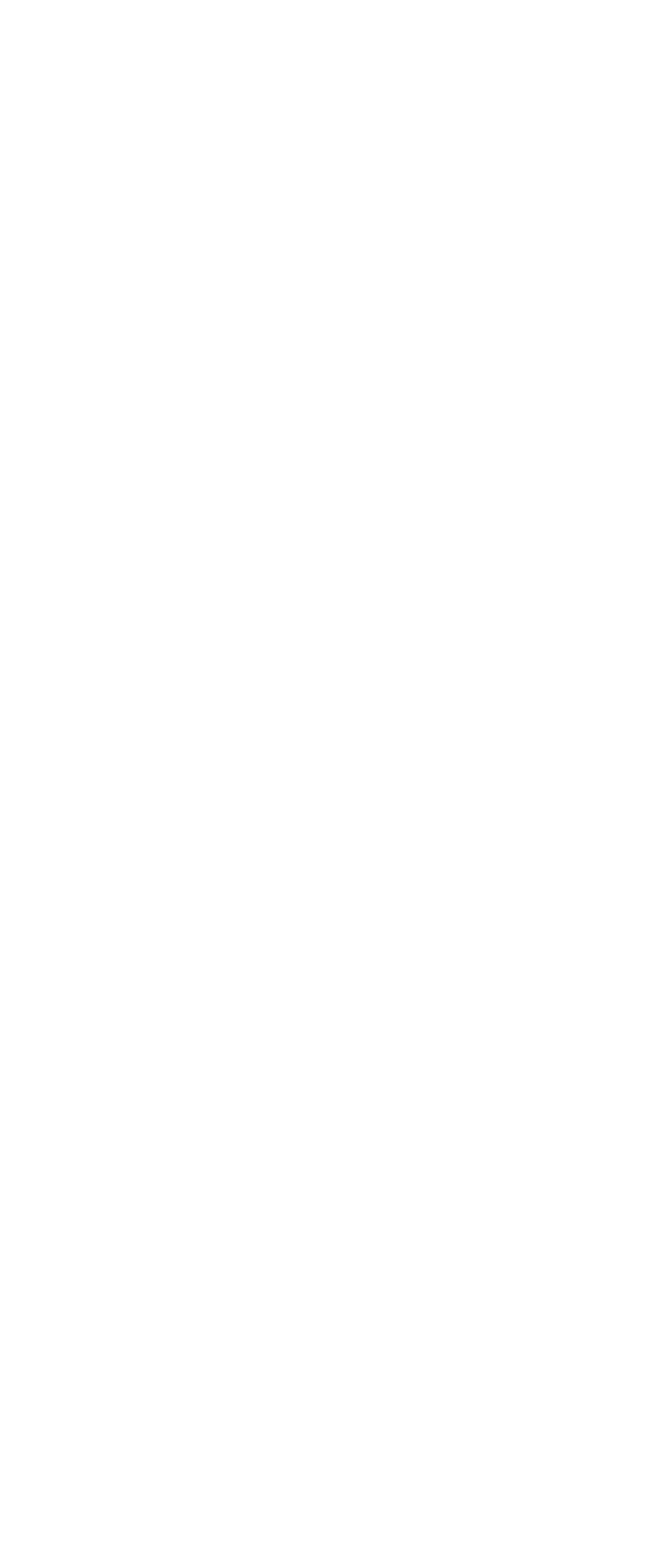
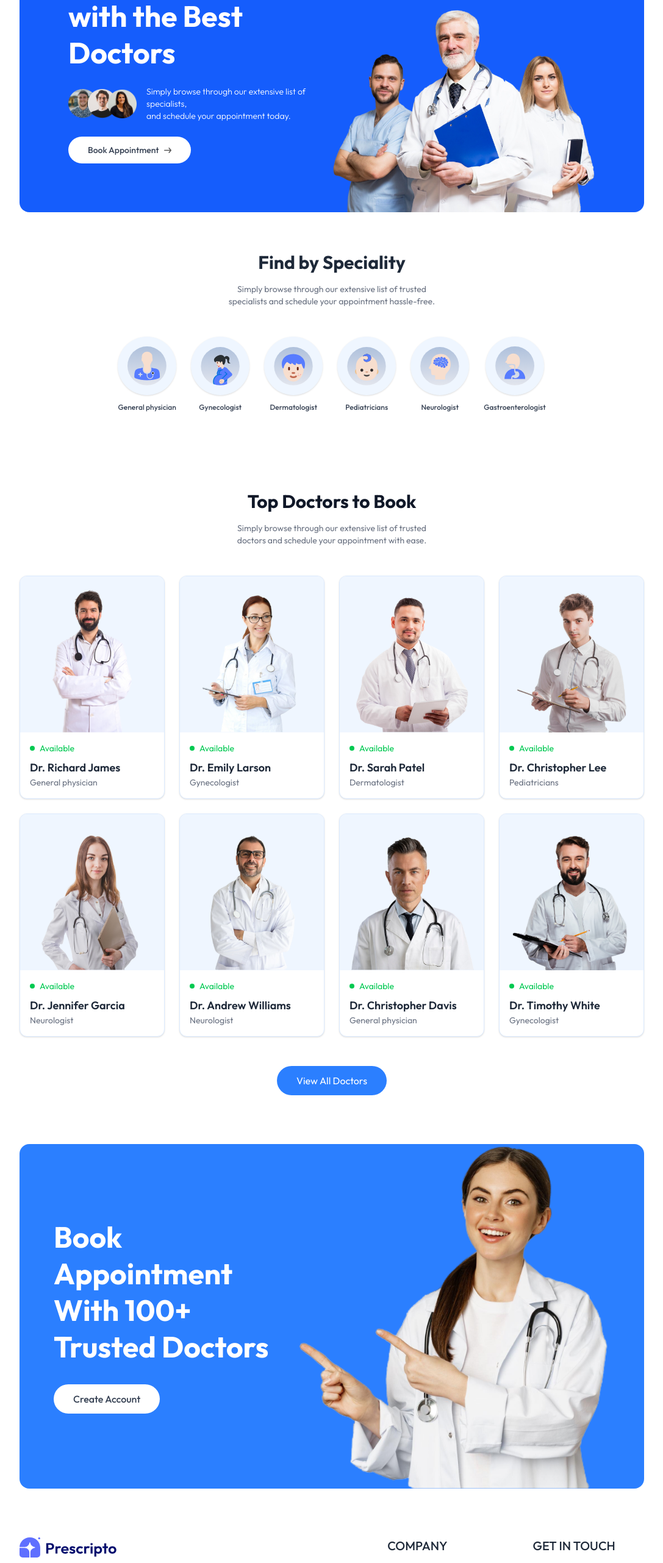
Before and after one commit to Utkarsh-webdev/Doc-Place, a React (Vite) app in the folder client/: page / in a window 1280 px wide. Shown: the part 234-2797 px from the top of the page at 61% size, without its empty margins (96-1183 px from the left). Before the commit the page ends 800 px from the top, so only its background shows below. Built offline with nearby package versions, Linux system fonts and the light colour scheme.

Commit message:
Add Header, Footer, Banner, and SpecialityMenu components; integrate AppContext for state management

```diff
--- a/client/index.html
+++ b/client/index.html
@@ -1,5 +1,5 @@
 <!DOCTYPE html>
-<html lang="en">
+<html lang="en" class="scroll-smooth">
 <head>
   <meta charset="UTF-8" />
   <meta name="viewport" content="width=device-width, initial-scale=1.0" />
--- a/client/src/App.jsx
+++ b/client/src/App.jsx
@@ -10,6 +10,7 @@ import MyProfile from "./pages/MyProfile";
 import Login from "./pages/Login";
 import Appointment from "./pages/Appointment";
 import Navbar from "./components/Navbar";
+import Footer from "./components/Footer";
 
 const App = () => {
   return (
@@ -26,6 +27,7 @@ const App = () => {
         <Route path="/my-profile" element={<MyProfile />} />
         <Route path="/appointment/:docId" element={<Appointment />} />
       </Routes>
+      <Footer />
     </div>
   );
 };
--- /dev/null
+++ b/client/src/components/Banner.jsx
@@ -0,0 +1,39 @@
+import React from "react";
+import { assets } from "../assets/assets_frontend/assets";
+import { useNavigate } from "react-router-dom";
+
+const Banner = () => {
+  const navigate = useNavigate();
+
+  return (
+    <div className="flex flex-col md:flex-row bg-blue-500 rounded-2xl px-6 sm:px-10 lg:px-14 my-20 overflow-hidden">
+
+      {/* Left Side */}
+      <div className="flex-1 py-12 sm:py-16 flex flex-col justify-center">
+        <h2 className="text-3xl md:text-4xl lg:text-5xl font-bold text-white leading-tight">
+          Book Appointment
+          <br />
+          With 100+ Trusted Doctors
+        </h2>
+
+        <button
+          onClick={() => navigate("/login")}
+          className="mt-8 w-fit bg-white text-gray-700 px-8 py-3 rounded-full font-medium hover:scale-105 transition-all"
+        >
+          Create Account
+        </button>
+      </div>
+
+      {/* Right Side */}
+      <div className="hidden md:flex flex-1 justify-end items-end">
+        <img
+          src={assets.appointment_img}
+          alt="Doctor"
+          className="max-w-md lg:max-w-lg object-contain"
+        />
+      </div>
+    </div>
+  );
+};
+
+export default Banner;
--- /dev/null
+++ b/client/src/components/Footer.jsx
@@ -0,0 +1,73 @@
+import React from "react";
+import { assets } from "../assets/assets_frontend/assets";
+
+const Footer = () => {
+  return (
+    <footer className="mt-20">
+      <div className="grid grid-cols-1 md:grid-cols-[3fr_1fr_1fr] gap-14 text-sm">
+
+        {/* Left Section */}
+        <div>
+          <img
+            className="mb-5 w-40"
+            src={assets.logo}
+            alt="Prescripto"
+          />
+
+          <p className="w-full md:w-2/3 text-gray-600 leading-6">
+            Prescripto is your trusted healthcare partner, helping you
+            connect with experienced doctors and book appointments with
+            ease. Our mission is to make healthcare accessible,
+            convenient, and reliable for everyone.
+          </p>
+        </div>
+
+        {/* Center Section */}
+        <div>
+          <p className="text-xl font-medium mb-5 text-gray-800">
+            COMPANY
+          </p>
+
+          <ul className="flex flex-col gap-2 text-gray-600">
+            <li className="cursor-pointer hover:text-blue-500 transition">
+              Home
+            </li>
+            <li className="cursor-pointer hover:text-blue-500 transition">
+              About Us
+            </li>
+            <li className="cursor-pointer hover:text-blue-500 transition">
+              Contact Us
+            </li>
+            <li className="cursor-pointer hover:text-blue-500 transition">
+              Privacy Policy
+            </li>
+          </ul>
+        </div>
+
+        {/* Right Section */}
+        <div>
+          <p className="text-xl font-medium mb-5 text-gray-800">
+            GET IN TOUCH
+          </p>
+
+          <ul className="flex flex-col gap-2 text-gray-600">
+            <li>+91 98765 43210</li>
+            <li>support@prescripto.com</li>
+            <li>Kanpur, Uttar Pradesh</li>
+          </ul>
+        </div>
+      </div>
+
+      {/* Bottom Copyright */}
+      <div>
+        <hr className="my-8 border-gray-300" />
+
+        <p className="py-5 text-sm text-center text-gray-500">
+          © 2026 Prescripto. All Rights Reserved.
+        </p>
+      </div>
+    </footer>
+  );
+};
+
+export default Footer;
--- /dev/null
+++ b/client/src/components/Header.jsx
@@ -0,0 +1,56 @@
+import React from "react";
+import { assets } from "../assets/assets_frontend/assets";
+
+const Header = () => {
+  return (
+    <div className="flex flex-col md:flex-row bg-blue-600 rounded-2xl px-6 md:px-10 lg:px-20 overflow-hidden">
+
+      {/* Left Side */}
+      <div className="md:w-1/2 flex flex-col items-start justify-center gap-6 py-10 md:py-20">
+
+        <h1 className="text-3xl md:text-4xl lg:text-5xl font-bold text-white leading-tight">
+          Book Appointment <br />
+          with the Best Doctors
+        </h1>
+
+        <div className="flex flex-col sm:flex-row items-start sm:items-center gap-4 text-white text-sm font-light">
+          <img
+            className="w-28"
+            src={assets.group_profiles}
+            alt="Profiles"
+          />
+
+          <p>
+            Simply browse through our extensive list of specialists,
+            <br />
+            and schedule your appointment today.
+          </p>
+        </div>
+
+        <a
+          href="#speciality"
+          className="flex items-center gap-2 bg-white px-8 py-3 rounded-full text-gray-700 text-sm font-medium hover:scale-105 transition-all duration-300"
+        >
+          Book Appointment
+          <img
+            className="w-3"
+            src={assets.arrow_icon}
+            alt="Arrow"
+          />
+        </a>
+      </div>
+
+      {/* Right Side */}
+      <div className="md:w-1/2 flex items-end justify-center">
+        <img
+          className="w-full max-w-md lg:max-w-lg"
+          src={assets.header_img}
+          alt="Doctors"
+        />
+      </div>
+
+    </div>
+  );
+};
+
+export default Header;
--- /dev/null
+++ b/client/src/components/SpecialityMenu.jsx
@@ -0,0 +1,45 @@
+import React from "react";
+import { specialityData } from "../assets/assets_frontend/assets";
+import { Link } from "react-router-dom";
+
+const SpecialityMenu = () => {
+  return (
+    <div
+      id="speciality"
+      className="flex flex-col items-center gap-4 py-16 text-gray-800"
+    >
+      <h1 className="text-3xl font-bold">
+        Find by Speciality
+      </h1>
+
+      <p className="sm:w-1/3 text-center text-sm text-gray-500">
+        Simply browse through our extensive list of trusted specialists and
+        schedule your appointment hassle-free.
+      </p>
+
+      <div className="w-full flex gap-6 pt-8 overflow-x-auto justify-start sm:justify-center scrollbar-hide">
+        {specialityData.map((item, index) => (
+          <Link onClick={() => window.scrollTo(0, 0)}
+            key={index}
+            to={`/doctors/${item.speciality}`}
+            className="flex flex-col items-center text-xs cursor-pointer flex-shrink-0 hover:-translate-y-2 transition-all duration-300"
+          >
+            <div className="w-20 h-20 md:w-24 md:h-24 bg-blue-50 rounded-full flex items-center justify-center shadow-sm hover:shadow-md transition">
+              <img
+                src={item.image}
+                alt={item.speciality}
+                className="w-14 md:w-16"
+              />
+            </div>
+
+            <p className="mt-3 font-medium text-gray-700">
+              {item.speciality}
+            </p>
+          </Link>
+        ))}
+      </div>
+    </div>
+  );
+};
+
+export default SpecialityMenu;
--- /dev/null
+++ b/client/src/components/TopDoctor.jsx
@@ -0,0 +1,61 @@
+import React, { useContext } from "react";
+import { useNavigate } from "react-router-dom";
+import { AppContext } from "../context/AppContext";
+
+const TopDoctor = () => {
+  const navigate = useNavigate();
+  const {doctors} = useContext(AppContext)
+
+  return (
+    <div className="flex flex-col items-center gap-4 my-16 text-gray-900">
+      <h1 className="text-3xl font-bold">
+        Top Doctors to Book
+      </h1>
+
+      <p className="sm:w-1/3 text-center text-sm text-gray-500">
+        Simply browse through our extensive list of trusted doctors and
+        schedule your appointment with ease.
+      </p>
+
+      <div className="w-full grid grid-cols-1 sm:grid-cols-2 lg:grid-cols-4 gap-6 pt-8">
+        {doctors.slice(0, 8).map((item, index) => (
+          <div
+            key={index}
+            onClick={() => navigate(`/appointment/${item._id}`)}
+            className="border border-blue-100 rounded-xl overflow-hidden cursor-pointer hover:-translate-y-2 transition-all duration-300 bg-white shadow-sm hover:shadow-lg"
+          >
+            <img
+              src={item.image}
+              alt=""
+              className="w-full h-64 object-cover bg-blue-50"
+            />
+
+            <div className="p-4">
+              <div className="flex items-center gap-2 text-sm text-green-500">
+                <span className="w-2 h-2 bg-green-500 rounded-full"></span>
+                <p>Available</p>
+              </div>
+
+              <h2 className="text-lg font-semibold mt-2 text-gray-800">
+                {item.name}
+              </h2>
+
+              <p className="text-sm text-gray-500">
+                {item.speciality}
+              </p>
+            </div>
+          </div>
+        ))}
+      </div>
+
+      <button
+        onClick={() => navigate("/doctors")}
+        className="mt-8 px-8 py-3 bg-blue-500 text-white rounded-full hover:bg-blue-600 transition"
+      >
+        View All Doctors
+      </button>
+    </div>
+  );
+};
+
+export default TopDoctor;
--- /dev/null
+++ b/client/src/context/AppContext.jsx
@@ -0,0 +1,18 @@
+import { createContext } from "react";
+import { doctors } from "../assets/assets_frontend/assets";
+
+export const AppContext = createContext();
+
+const AppContextProvider = (props) => {
+  const value = {
+    doctors,
+  };
+
+  return (
+    <AppContext.Provider value={value}>
+      {props.children}
+    </AppContext.Provider>
+  );
+};
+
+export default AppContextProvider;
--- a/client/src/index.css
+++ b/client/src/index.css
@@ -1,5 +1,21 @@
+@import url('https://fonts.googleapis.com/css2?family=Outfit:wght@300;400;500;600;700&display=swap');
+
 @import "tailwindcss";
 
 .active hr{
     @apply block
 }
+
+*{
+  font-family: 'Outfit', sans-serif;
+}
+
+/* Hide Scrollbar */
+.scrollbar-hide::-webkit-scrollbar {
+  display: none;
+}
+
+.scrollbar-hide {
+  -ms-overflow-style: none;
+  scrollbar-width: none;
+}
--- a/client/src/main.jsx
+++ b/client/src/main.jsx
@@ -3,9 +3,12 @@ import { createRoot } from 'react-dom/client'
 import './index.css'
 import App from './App.jsx'
 import { BrowserRouter } from 'react-router-dom'
+import AppContextProvider from './context/AppContext.jsx'
 
 createRoot(document.getElementById('root')).render(
   <BrowserRouter>
+  <AppContextProvider>
     <App />
+  </AppContextProvider>
   </BrowserRouter>,
 )
--- a/client/src/pages/Home.jsx
+++ b/client/src/pages/Home.jsx
@@ -1,9 +1,16 @@
 import React from 'react'
+import Header from '../components/Header'
+import SpecialityMenu from '../components/SpecialityMenu'
+import TopDoctor from '../components/TopDoctor'
+import Banner from '../components/Banner'
 
 const Home = () => {
   return (
     <div>
-
+      <Header />
+      <SpecialityMenu />
+      <TopDoctor />
+      <Banner />
     </div>
   )
 }
```
